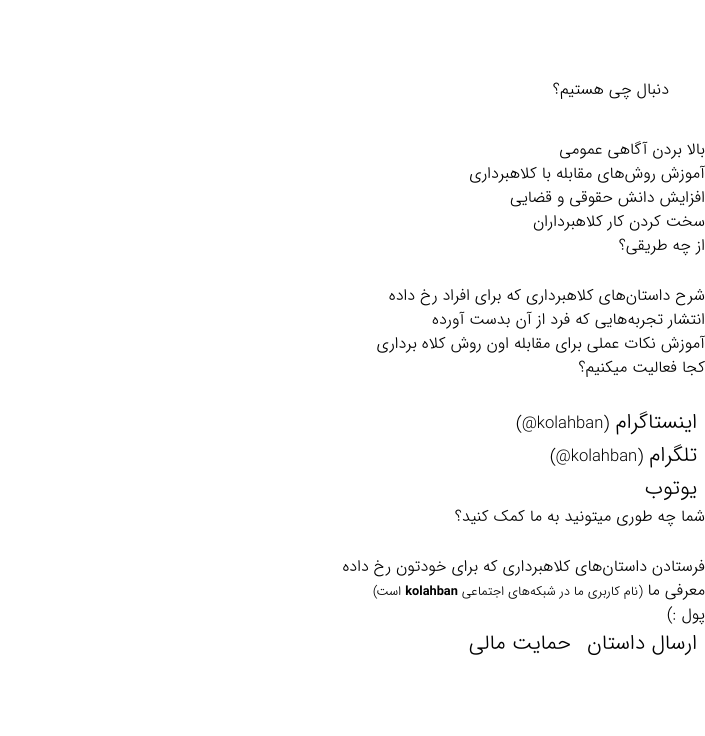
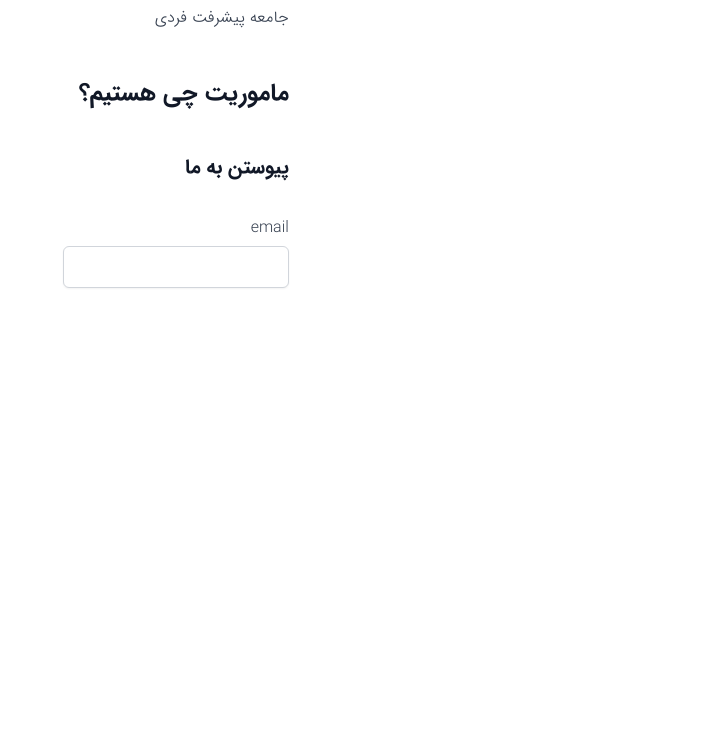
Before and after one commit to Mhmdrza/eagles-ir, a Gatsby site: page / in a window 1280 px wide. Shown: the part 64-800 px from the top of the page, without its empty margins (575-1280 px from the left). Built offline with nearby package versions, Linux system fonts and the light colour scheme; Gatsby itself is replaced by a stand-in of ours.

Commit message:
feat: tailwind added

```diff
--- a/gatsby-browser.js
+++ b/gatsby-browser.js
@@ -1,2 +1,3 @@
 import './src/styles/global.css';
 import './static/font.css'
+import './src/styles/base.css';
--- a/gatsby-config.js
+++ b/gatsby-config.js
@@ -13,5 +13,13 @@ module.exports = {
   /* Your site config here */
   plugins: [
     'gatsby-plugin-postcss',
+    `gatsby-plugin-mdx`,
+    {
+      resolve: `gatsby-source-filesystem`,
+      options: {
+        name: `pages`,
+        path: `${__dirname}/src/pages`,
+      },
+    },
   ].filter(Boolean),
 }
--- a/postcss.config.js
+++ b/postcss.config.js
@@ -2,5 +2,6 @@ module.exports = {
   plugins: {
     tailwindcss: {},
     autoprefixer: {},
+    ...(process.env.NODE_ENV === 'production' ? { cssnano: {} } : {})
   },
 }
--- /dev/null
+++ b/src/components/input.tsx
@@ -0,0 +1,21 @@
+
+import React from 'react'
+
+export default function Input(props: React.InputHTMLAttributes<HTMLInputElement>) {
+  return (
+    <label>
+        <span>{props.name}</span>
+        <input
+            className='
+                mt-1
+                block
+                rounded-md
+                border-gray-300
+                shadow-sm
+                focus:border-indigo-300 focus:ring focus:ring-indigo-200 focus:ring-opacity-50
+            '
+            {...props}
+        />
+    </label>
+  )
+}
--- /dev/null
+++ b/src/components/layout.tsx
@@ -0,0 +1,9 @@
+import React from "react"
+
+export default function Layout({ children }) {
+  return (
+    <div className="container mx-auto prose dark:prose-invert">
+      {children}
+    </div>
+  )
+}
--- a/src/pages/index.js
+++ b/src/pages/index.js
@@ -1,40 +1,18 @@
 import React from "react"
+import Input from "../components/input"
+import Layout from "../components/layout"
 import '../styles/base.css'
 
 export default function Index() {
-  return <div>
-    <h1 className="m-2">عقاب‌ها</h1>
-    <p className="p-5"></p>
-    <h2 className="p-4 m-5">دنبال چی هستیم؟</h2>
-    <ul>
-      <li>بالا بردن آگاهی عمومی</li>
-      <li>آموزش روش&zwnj;های مقابله با کلاهبرداری</li>
-      <li>افزایش دانش حقوقی و قضایی</li>
-      <li>سخت کردن  کار کلاهبرداران</li>
-    </ul>
-    <h2>از چه طریقی؟</h2>
-    <ol>
-      <li>شرح داستان&zwnj;های کلاهبرداری که برای افراد رخ داده</li>
-      <li>انتشار تجربه&zwnj;هایی که فرد از آن بدست آورده</li>
-      <li>آموزش نکات عملی برای مقابله اون روش کلاه برداری</li>
-    </ol>
-    <h2>کجا فعالیت میکنیم؟</h2>
-    <ul>
-      <li><a href="https://www.instagram.com/kolahban/">اینستاگرام <small>(kolahban@)</small></a></li>
-      <li><a href="https://t.me/kolahban">تلگرام <small>(kolahban@)</small></a></li>
-      <li><a href="https://www.youtube.com/channel/UCmjmFq8L41OLyRxOPGoLUUA">یوتوب</a></li>
-    </ul>
-    <h2>شما چه طوری میتونید به ما کمک کنید؟</h2>
-    <ul>
-      <li>فرستادن داستان&zwnj;های کلاهبرداری که برای خودتون رخ داده</li>
-      <li>معرفی ما <small>(نام کاربری ما در شبکه&zwnj;های اجتماعی <strong>kolahban&zwj;&zwj;&zwj;</strong> است)</small></li>
-      <li>پول :)</li>
-    </ul>
-    <blockquote>
-      <a className="btn" href="/story">ارسال داستان</a>
-      <a className="btn" href="/support">حمایت مالی</a>
-    </blockquote>
-  </div>
+  return <Layout>
+    <h1 className="m-0">عقاب‌ها</h1>
+    <p>جامعه پیشرفت فردی</p>
+    <h2 className="">ماموریت چی هستیم؟</h2>
+    <h3>پیوستن به ما</h3>
+    <form action="/api/newsletter">
+      <Input type='email' name='email' />
+    </form>
+  </Layout>
 }
 
 
--- a/tailwind.config.js
+++ b/tailwind.config.js
@@ -7,5 +7,8 @@ module.exports = {
     theme: {
       extend: {},
     },
-    plugins: [],
+    plugins: [
+      require('@tailwindcss/typography'),
+      require('@tailwindcss/forms')
+    ],
 }
```
Also changed, not shown: package.json (+8 -1 lines), src/api/newsletter.ts (added, +7 -0 lines), 2 other files.
